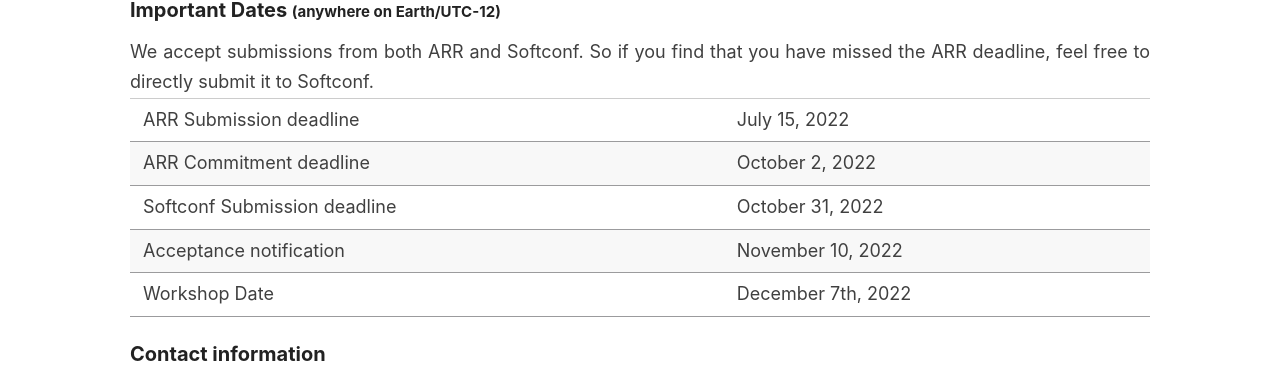
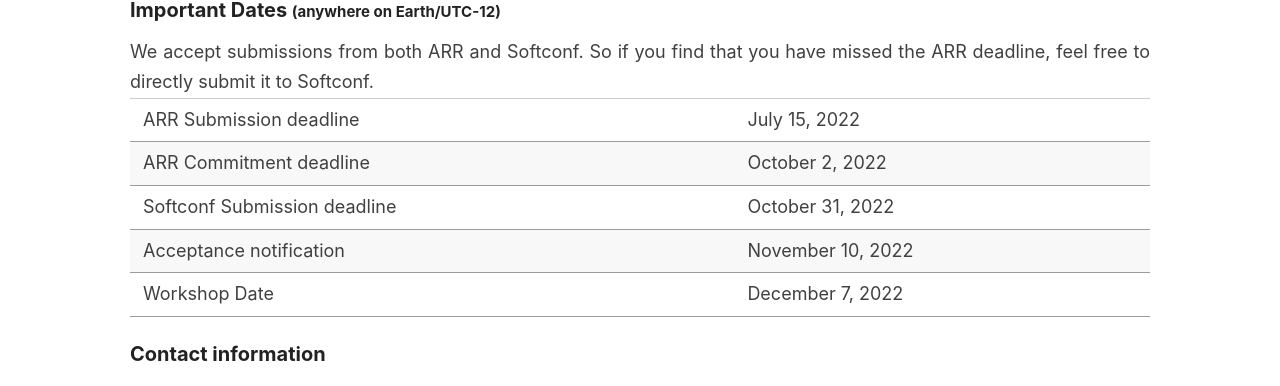
Before and after one commit to induction-of-structure/acl2022, a Jekyll site: the page built from _pages/call_for_papers.md, in a window 1280 px wide. Shown: the part 1635-2021 px from the top of the page. Built offline with Jekyll 4.4.1, drawn with Linux system fonts in a browser that asks for light colours.

Commit message:
Update call_for_papers.md

```diff
--- a/_pages/call_for_papers.md
+++ b/_pages/call_for_papers.md
@@ -47,7 +47,7 @@ We accept submissions from both ARR and Softconf. So if you find that you have m
 <tr><td>ARR Commitment deadline</td><td>October 2, 2022</td></tr>
 <tr><td>Softconf Submission deadline</td><td>October 31, 2022</td></tr>
 <tr><td>Acceptance notification</td><td>November 10, 2022</td></tr>
-<tr><td>Workshop Date</td><td>December 7th, 2022</td></tr>
+<tr><td>Workshop Date</td><td>December 7, 2022</td></tr>
 
 </tbody>
 </table>
@@ -58,7 +58,7 @@ We accept submissions from both ARR and Softconf. So if you find that you have m
 
 **Acceptance notification:** November 10, 2022
 
-**Workshop Date:** December 7th, 2022
+**Workshop Date:** December 7, 2022
 
 This workshop will be *virtual*.
  --->
```
